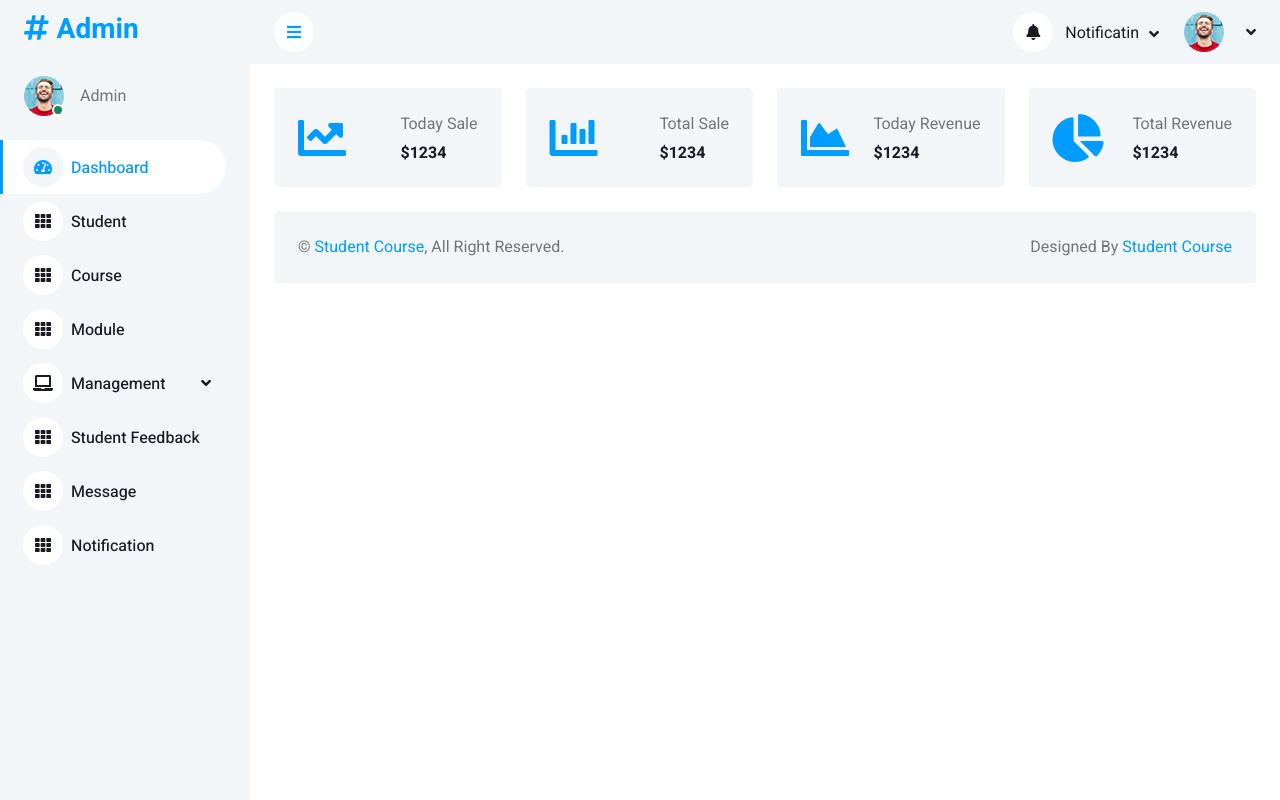
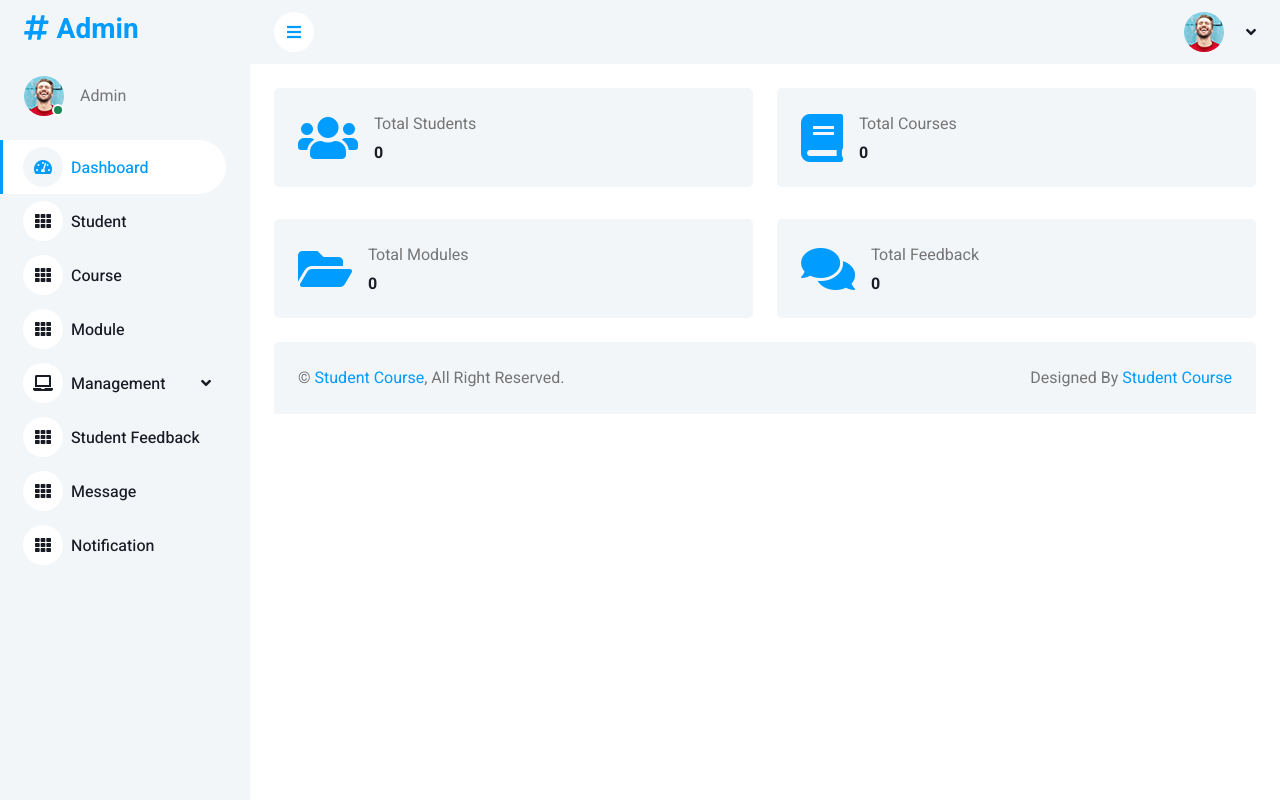
Before and after one commit to ProgramProTech/studentCourse, a Django app: page /admin_home in a window 1280 px wide. Run offline with Django 4.2, Linux system fonts and the light colour scheme; data that the repository does not hold is empty; some libraries are stand-ins or nearby versions.

Commit message:
changed admin panel home template design

```diff
--- a/studentCourse_app/templateViews.py
+++ b/studentCourse_app/templateViews.py
@@ -1,5 +1,5 @@
 from django.shortcuts import render
-from studentCourse_app.models import  Student
+from studentCourse_app.models import  Student,Courses,Module,FeedBackStudent
 
 
 def LoginPage(request):
@@ -9,7 +9,13 @@ def SignupStudent(request):
     return render(request,"signup_student_page.html")
 
 def AdminHome(request):
-    return render(request, "admin_template/home_content.html")
+    context = {
+        "student_count": Student.objects.count(),
+        "course_count": Courses.objects.count(),
+        "module_count": Module.objects.count(),
+        "feedback_count": FeedBackStudent.objects.count(),
+    }
+    return render(request, "admin_template/home_content.html", context)
 
 def AdminProfile(request):
     return render(request,"admin_template/admin_profile.html")
--- a/studentCourse_app/templates/admin_template/base_template.html
+++ b/studentCourse_app/templates/admin_template/base_template.html
@@ -129,10 +129,7 @@
                         </div>
                     </div>
                     <div class="nav-item dropdown">
-                        <a href="#" class="nav-link dropdown-toggle" data-bs-toggle="dropdown">
-                            <i class="fa fa-bell me-lg-2"></i>
-                            <span class="d-none d-lg-inline-flex">Notificatin</span>
-                        </a>
+
                         <div class="dropdown-menu dropdown-menu-end bg-light border-0 rounded-0 rounded-bottom m-0">
                             <a href="#" class="dropdown-item">
                                 <h6 class="fw-normal mb-0">Profile updated</h6>
--- a/studentCourse_app/templates/admin_template/home_content.html
+++ b/studentCourse_app/templates/admin_template/home_content.html
@@ -5,53 +5,48 @@ Home
 {% endblock page_title %}
 
 {% block main_content %}
-
-            <!-- Sale & Revenue Start -->
+    <!-- Dashboard Stats Start -->
     <div class="container-fluid pt-4 px-4">
         <div class="row g-4">
-                    <div class="col-sm-6 col-xl-3">
-                        <div class="bg-light rounded d-flex align-items-center justify-content-between p-4">
-                            <i class="fa fa-chart-line fa-3x text-primary"></i>
+            <div class="col-md-6 mb-2">
+                <div class="bg-light rounded d-flex align-items-center  p-4">
+                    <i class="fa fa-users fa-3x text-primary"></i>
                     <div class="ms-3">
-                                <p class="mb-2">Today Sale</p>
-                                <h6 class="mb-0">$1234</h6>
+                        <p class="mb-2">Total Students</p>
+                        <h6 class="mb-0">{{ student_count }}</h6>
                     </div>
                 </div>
             </div>
-                    <div class="col-sm-6 col-xl-3">
-                        <div class="bg-light rounded d-flex align-items-center justify-content-between p-4">
-                            <i class="fa fa-chart-bar fa-3x text-primary"></i>
+            <div class="col-md-6 mb-2">
+                <div class="bg-light rounded d-flex align-items-center  p-4">
+                    <i class="fa fa-book fa-3x text-primary"></i>
                     <div class="ms-3">
-                                <p class="mb-2">Total Sale</p>
-                                <h6 class="mb-0">$1234</h6>
+                        <p class="mb-2">Total Courses</p>
+                        <h6 class="mb-0">{{ course_count }}</h6>
                     </div>
                 </div>
             </div>
-                    <div class="col-sm-6 col-xl-3">
-                        <div class="bg-light rounded d-flex align-items-center justify-content-between p-4">
-                            <i class="fa fa-chart-area fa-3x text-primary"></i>
+            <div class="col-md-6">
+                <div class="bg-light rounded d-flex align-items-center  p-4">
+                    <i class="fa fa-folder-open fa-3x text-primary"></i>
                     <div class="ms-3">
-                                <p class="mb-2">Today Revenue</p>
-                                <h6 class="mb-0">$1234</h6>
+                        <p class="mb-2">Total Modules</p>
+                        <h6 class="mb-0">{{ module_count }}</h6>
                     </div>
                 </div>
             </div>
-                    <div class="col-sm-6 col-xl-3">
-                        <div class="bg-light rounded d-flex align-items-center justify-content-between p-4">
-                            <i class="fa fa-chart-pie fa-3x text-primary"></i>
+            <div class="col-md-6">
+                <div class="bg-light rounded d-flex align-items-center  p-4">
+                    <i class="fa fa-comments fa-3x text-primary"></i>
                     <div class="ms-3">
-                                <p class="mb-2">Total Revenue</p>
-                                <h6 class="mb-0">$1234</h6>
+                        <p class="mb-2">Total Feedback</p>
+                        <h6 class="mb-0">{{ feedback_count }}</h6>
                     </div>
                 </div>
             </div>
         </div>
     </div>
-
-
-
-
-
+    <!-- Dashboard Stats End -->
 {% endblock main_content %}
 
 {% block custom_js %}
```
Also changed, not shown: 9 other files. Lines whose indentation alone changed are shown as unchanged.
